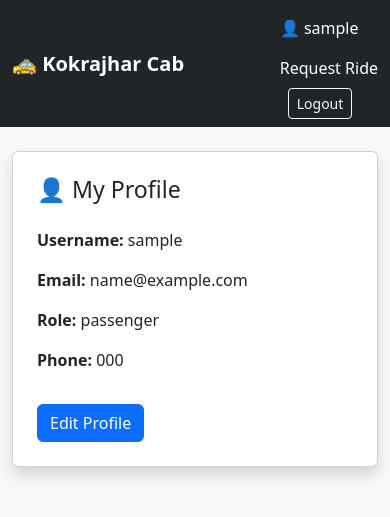
After one commit to johnmiltontoppo567-alt/cabapp, a Django app: page /register/profile/ in a window 390 px wide. The commit adds this page. Shown: the top 517 px of the page. Run offline with Django 5.2, Linux system fonts and the light colour scheme; a user stored in the database is signed in; tables that the repository leaves empty hold one stand-in row (values such as "Sample post").

Commit message:
Day 15: user profiles and phone numbers

```diff
--- a/templates/base.html
+++ b/templates/base.html
@@ -15,9 +15,9 @@
 
             <div class="navbar-nav ms-auto">
                 {% if request.user.is_authenticated %}
-                    <span class="navbar-text text-white me-3">
-                        👤 {{ request.user.username }}
-                    </span>
+                  <a class="nav-link text-white" href="{% url 'profile' %}">
+    👤              {{ request.user.username }}
+                   </a>
 
                     {% if request.user.userprofile.role == 'driver' %}
                         <a class="nav-link text-white"
--- a/users/models.py
+++ b/users/models.py
@@ -9,3 +9,7 @@ class UserProfile(models.Model):
         ('driver', 'Driver'),
     )
     role=models.CharField(max_length=20, choices=ROLE_CHOICES)
+    phone=models.CharField(
+        max_length=15,
+          blank=True,
+          null=True)
--- /dev/null
+++ b/users/templates/users/profile.html
@@ -0,0 +1,33 @@
+{% extends 'base.html' %}
+{% block title %}My Profile{% endblock %}
+
+{% block content %}
+<div class="row">
+    <div class="col-md-6 mx-auto">
+        <div class="card shadow">
+            <div class="card-body p-4">
+                <h3 class="card-title mb-4">👤 My Profile</h3>
+                <p><strong>Username:</strong>
+                    {{ request.user.username }}</p>
+                <p><strong>Email:</strong>
+                    {{ request.user.email }}</p>
+                <p><strong>Role:</strong>
+                    {{ profile.role }}</p>
+                <p><strong>Phone:</strong>
+                    {% if profile.phone %}
+                        {{ profile.phone }}
+                    {% else %}
+                        <span class="text-muted">
+                            Not added yet
+                        </span>
+                    {% endif %}
+                </p>
+                <a href="{% url 'edit_profile' %}"
+                   class="btn btn-primary mt-3">
+                    Edit Profile
+                </a>
+            </div>
+        </div>
+    </div>
+</div>
+{% endblock %}
--- a/users/urls.py
+++ b/users/urls.py
@@ -3,4 +3,6 @@ from . import views
 
 urlpatterns = [
     path('', views.register_view, name='register'),
+    path('profile/', views.profile_view, name='profile'),
+    path('profile/edit/', views.edit_profile_view, name='edit_profile'),
 ]
--- a/users/views.py
+++ b/users/views.py
@@ -1,7 +1,8 @@
 from django.shortcuts import render, redirect
-from .forms import RegisterForm
+from .forms import ProfileUpdateForm, RegisterForm
 from .models import UserProfile
 from django.contrib import messages
+from django.contrib.auth.decorators import login_required
 
 def register_view(request):
     if request.method == 'POST':
@@ -18,3 +19,21 @@ def register_view(request):
     else:
         form = RegisterForm()
     return render(request, 'users/register.html', {'form': form})
+
+@login_required
+def profile_view(request):
+    profile = request.user.userprofile
+    return render(request, 'users/profile.html', {'profile': profile})
+
+@login_required
+def edit_profile_view(request):
+    profile = request.user.userprofile
+    if request.method == 'POST':
+        form = ProfileUpdateForm(request.POST, instance=profile)
+        if form.is_valid():
+            form.save()
+            messages.success(request, "Profile updated successfully.")
+            return redirect('profile')
+    else:
+        form = ProfileUpdateForm(instance=profile)
+    return render(request, 'users/edit_profile.html', {'form': form})
```
Also changed, not shown: rides/templates/rides/driver_dashboard.html (+7 -2 lines), users/forms.py (+8 -0 lines), users/templates/users/edit_profile.html (added, +25 -0 lines), users/migrations/0002_userprofile_phone.py (added).
